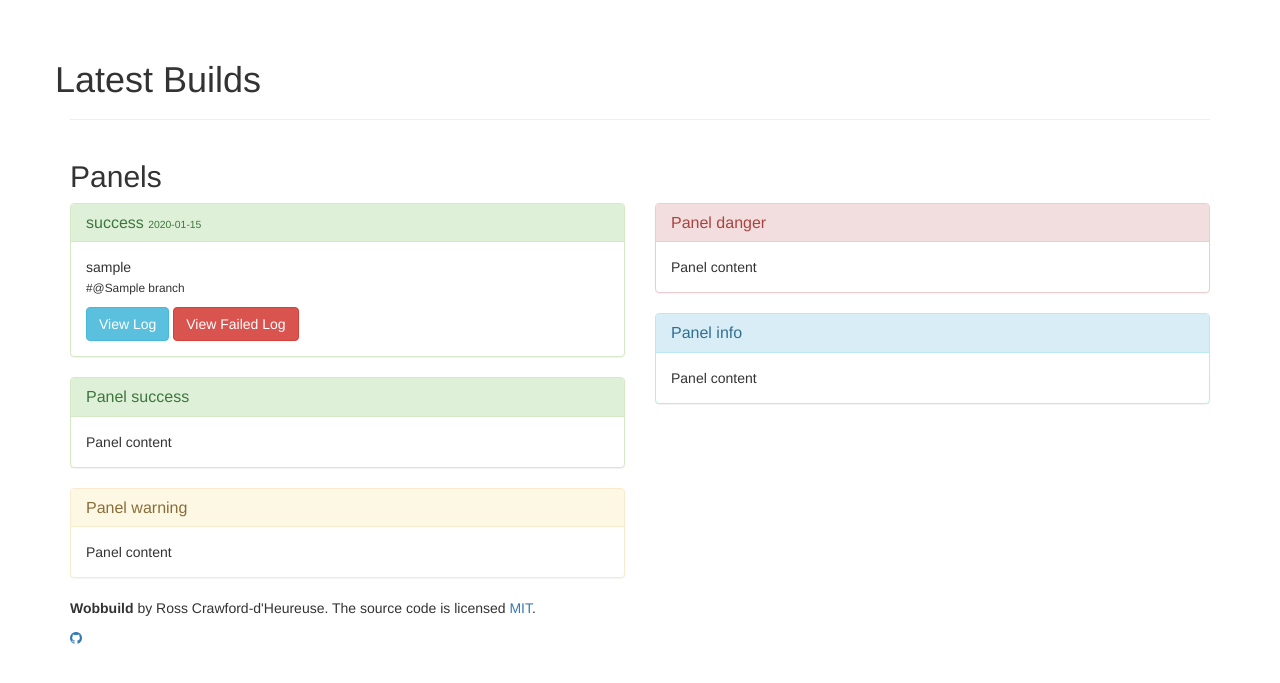
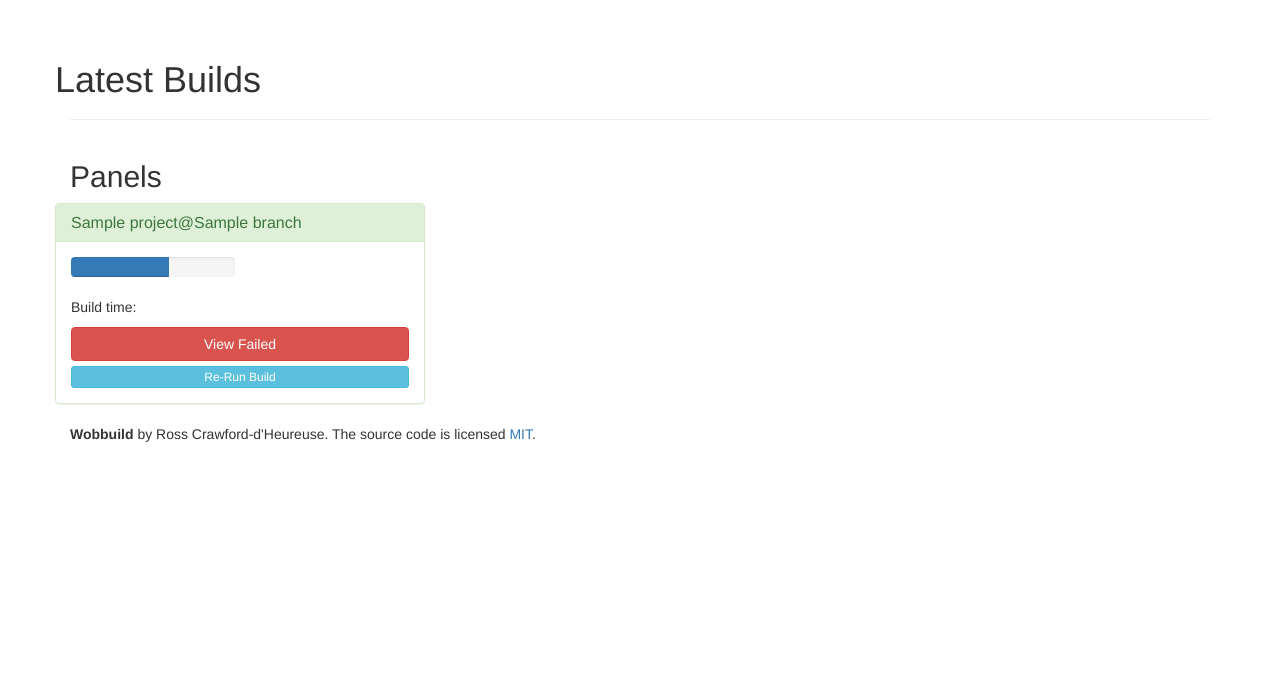
Before and after one commit to rosscdh/wobbuild, a Python web app: template wobbuild/receiver/templates/build_list.html in a window 1280 px wide. Shown: the top 683 px of the page. Run offline with Jinja, Linux system fonts and the light colour scheme; the template is opened without the code that fills it: most values are stand-ins (such as "Sample title", 1, 10 or a date in 2020); some libraries are stand-ins or nearby versions.

Commit message:
better look more js

```diff
--- a/wobbuild/receiver/templates/base.html
+++ b/wobbuild/receiver/templates/base.html
@@ -5,11 +5,18 @@
   <meta http-equiv="X-UA-Compatible" content="IE=edge">
   <meta name="viewport" content="width=device-width, initial-scale=1">
   <title>Wobbuild - Wobbly build system</title>
-  <link rel="stylesheet" type="text/css" href="//maxcdn.bootstrapcdn.com/bootstrap/3.3.7/css/bootstrap.min.css">
-  <link rel="stylesheet" id="bulma" href="https://cdnjs.cloudflare.com/ajax/libs/bootstrap-material-design/4.0.2/bootstrap-material-design.min.css" />
-  <link rel="stylesheet" href="https://maxcdn.bootstrapcdn.com/font-awesome/4.5.0/css/font-awesome.min.css">
+
+  <!-- Material Design fonts -->
   <link rel="stylesheet" type="text/css" href="//fonts.googleapis.com/css?family=Roboto:300,400,500,700">
   <link rel="stylesheet" type="text/css" href="//fonts.googleapis.com/icon?family=Material+Icons">
+
+  <!-- Bootstrap -->
+  <link rel="stylesheet" type="text/css" href="//maxcdn.bootstrapcdn.com/bootstrap/3.3.7/css/bootstrap.min.css">
+
+  <!-- Bootstrap Material Design -->
+  <link rel="stylesheet" type="text/css" href="//cdnjs.cloudflare.com/ajax/libs/bootstrap-material-design/4.0.2/bootstrap-material-design.min.css" />
+  <link rel="stylesheet" type="text/css" href="//cdnjs.cloudflare.com/ajax/libs/bootstrap-material-design/0.5.9/css/ripples.min.css" />
+
 </head>
 <body>
   <div class="container">
@@ -43,7 +50,8 @@
   </footer>
   <script type="text/javascript" src="https://cdnjs.cloudflare.com/ajax/libs/jquery/3.2.1/jquery.min.js"></script>
   <script type="text/javascript" src="https://cdnjs.cloudflare.com/ajax/libs/tether/1.4.0/js/tether.min.js"></script>
-  <script type="text/javascript" src="https://cdnjs.cloudflare.com/ajax/libs/bootstrap-material-design/4.0.2/bootstrap-material-design.umd.min.js"></script>
+  <script type="text/javascript" src="https://cdnjs.cloudflare.com/ajax/libs/bootstrap-material-design/4.0.2/bootstrap-material-design.iife.min.js"></script>
+  <script type="text/javascript" src="https://cdnjs.cloudflare.com/ajax/libs/handlebars.js/4.0.6/handlebars.min.js"></script>
   <script type="text/javascript">
   $( document ).ready(function() {
   });
--- a/wobbuild/receiver/templates/build_list.html
+++ b/wobbuild/receiver/templates/build_list.html
@@ -1,177 +1,122 @@
 {% extends 'base.html' %}
 
 {% block body %}
+<script type="text/javascript">
+var stdout_logs = {};
+var stderr_logs = {};
+</script>
 <div class="row">
     <div class="col-md-12">
       <h2>Panels</h2>
     </div>
-    </div>
+
     <div class="row">
-      <div class="col-md-6">
 
-        <div class="bs-component">
           {% for build in object_list %}
+          <div class="col-md-4">
             <div class="panel panel-{% if build.status == 'success' %}success{% elif build.status == 'created' %}info{% elif build.status == 'failure' %}danger{% else %}warning{% endif %}">
               <div class="panel-heading">
-                <h3 class="panel-title">{{ build.status }} <small>{{ build.dateof }}</small></h3>
+                <h3 class="panel-title">
+                  <a href="{{ build.pipeline.repo.url }}">{{ build.project.name }}@{{ build.pipeline.repo.branch }}</a>
+                  <span class="pull-right text-right"><i class="material-icons">{% if build.status == 'success' %}thumb up{% elif build.status == 'created' %}flight takeoff{% elif build.status == 'failure' %}thumb down{% else %}fingerprint{% endif %}</i></span>
+                </h3>
               </div>
               <div class="panel-body">
-              {{build.slug}}
-                <p><small>{{ build.pipeline.repo.url }}@{{ build.pipeline.repo.branch }}</small></p>
-                <a href="javascript:void(0)" class="btn btn-raised btn-info">View Log<div class="ripple-container"></div></a>
-                <a href="javascript:void(0)" class="btn btn-raised btn-danger">View Failed Log<div class="ripple-container"></div></a>
+                <div class="bs-component">
+                  <div class="progress">
+                    <div class="progress-bar" style="width: 60%;"></div>
                   </div>
                 </div>
+                <p>
+                Build time:
+                </p>
+                <button type="button" class="btn btn-block btn-danger" data-build_slug="{{ build.slug }}" data-toggle="modal" data-target="#modal-logs">View Failed<div class="ripple-container"></div></button>
+                <button type="button" class="btn btn-block btn-xs btn-info">Re-Run Build</a></button>
+              </div>
+            </div>
+          </div>
+          <script type="text/javascript">
+            stderr_logs['{{ build.slug }}'] = {{ build.step_logs|tojson|safe }};
+          </script>
           {% endfor %}
-
-          <div class="panel panel-success">
-            <div class="panel-heading">
-              <h3 class="panel-title">Panel success</h3>
-            </div>
-            <div class="panel-body">
-              Panel content
   </div>
 </div>
 
-          <div class="panel panel-warning">
-            <div class="panel-heading">
-              <h3 class="panel-title">Panel warning</h3>
+<div id="modal-logs" class="modal">
+  <div class="modal-dialog modal-lg">
+    <div class="modal-content">
+      <div class="modal-header">
+        <button type="button" class="close" data-dismiss="modal" aria-hidden="true">×</button>
+        <h4 class="modal-title"></h4>
       </div>
-            <div class="panel-body">
-              Panel content
+      <div class="modal-body">
+      </div>
+      <div class="modal-footer">
+        <button type="button" class="btn btn-default" data-dismiss="modal">Close</button>
       </div>
     </div>
   </div>
 </div>
-      <div class="col-md-6">
-        <div class="bs-component">
-          <div class="panel panel-danger">
-            <div class="panel-heading">
-              <h3 class="panel-title">Panel danger</h3>
-            </div>
-            <div class="panel-body">
-              Panel content
-            </div>
-          </div>
 
-          <div class="panel panel-info">
-            <div class="panel-heading">
-              <h3 class="panel-title">Panel info</h3>
-            </div>
-            <div class="panel-body">
-              Panel content
-            </div>
-          </div>
-        </div>
-      </div>
-    </div>
 {% endblock %}
 
 {% block js %}
+{% raw %}
+<script id="list-build-step-logs" type="text/x-handlebars-template">
+<div class="bs-component">
+  <div class="list-group">
+    {{#eachProperty steps}}
+    <div class="list-group-item">
+      <div class="row-content">
+        <!-- <div class="least-content">15m</div> -->
+        <h4 class="list-group-item-heading">{{property}}</h4>
+        <!-- <p class="list-group-item-text">Donec id elit non mi porta gravida at eget metus.</p> -->
+        <ol>
+          {{#each value}}
+          <li>
+            <div class="alert {{#if this.is_successful }}alert-muted{{ else }}alert-danger{{/if}}">
+            <i class="material-icons">{{#if this.is_successful }}check{{ else }}error{{/if}}</i> {{ step }}
+            </div>
+            <div class="well well-sm {{#if this.is_successful }}hide{{/if}}">
+            {{#if this.is_successful }}
+              {{ result }}
+            {{ else }}
+              {{ error }}
+            {{/if}}
+            </div>
+          </li>
+          {{/each}}
+        </ol>
+      </div>
+    </div>
+    <div class="list-group-separator"></div>
+    {{~/eachProperty}}
+  </div>
+</script>
+
 <script type="text/javascript">
-var stdout_logs = {};
-var stderr_logs = {};
+var source   = $("#list-build-step-logs").html();
+var list_build_step_logs_template = Handlebars.compile(source);
+
+Handlebars.registerHelper('eachProperty', function(context, options) {
+    var ret = "";
+    for(var prop in context)
+    {
+        ret = ret + options.fn({property:prop,value:context[prop]});
+    }
+    return ret;
+});
+
+$('#modal-logs').on('show.bs.modal', function (event) {
+  var button = $(event.relatedTarget) // Button that triggered the modal
+  var build_slug = button.data('build_slug') // Extract info from data-* attributes
+  var data = stderr_logs[build_slug];
+  console.log(data)
+  var modal = $(this)
+  modal.find('.modal-title').text('Build Logs for: ' + build_slug)
+  modal.find('.modal-body').html(list_build_step_logs_template({'steps': data}))
+})
+
 </script>
+{% endraw %}
 {% endblock %}
-
-{% block projects %}
-<div class="column is-12">
-  {% for row in project_list %}
-    <h1 class="title">{{ row.name }}</h1>
-    <div class="box">
-
-      {% for build in row.builds %}
-      <article class="media">
-        <div class="media-left">
-          <figure class="image is-64x64">
-            <span class="icon is-large"><i class="fa fa-{{ build.status_icon }}"></i></span>
-          </figure>
-        </div>
-        <div class="media-content">
-          <div class="content">
-           <div class="notification {% if build.status == 'success' %}is-success{% else %}is-danger{% endif %}">
-              {{ build.status }} <small style="float:right;">{{ build.dateof }}</small>
-            </div>
-            <progress class="progress is-success" value="60" max="100">60%</progress>
-            <p>
-              <a href="{{ build.pipeline.repo.url }}" target="_NEW"><strong>{{ build.pipeline.repo.url }}@{{ build.pipeline.repo.branch }}</strong></a>
-              <p>
-                <b>Before steps</b>
-                <ol>
-                {% for s in build.step_logs.before_steps %}
-                  <li>
-                    <b>-</b> <em>{{ s.step }}</em>:<br/>{# <code>{{ s.result }}</code><br/>#}<small><em>took:</em> {{ s.took }}</small> success: {{ s.is_successful }} return_code: {{ s.return_code }}
-                    {% if not s.is_successful %}
-                      <textarea class="is-24 textarea">{{ s.error|safe }}</textarea>
-                    {% endif %}
-                  </li>
-                {% endfor %}
-                </ol>
-                <b>Build steps</b>
-                <ol>
-                {% for s in build.step_logs.build_steps %}
-                  <li>
-                    <b>-</b> <em>{{ s.step }}</em>:<br/>{# <code>{{ s.result }}</code><br/>#}<small><em>took:</em> {{ s.took }}</small> success: {{ s.is_successful }} return_code: {{ s.return_code }}
-                    {% if not s.is_successful %}
-                      <textarea class="is-24 textarea">{{ s.error|safe }}</textarea>
-                    {% endif %}
-                  </li>
-                {% endfor %}
-                </ol>
-                <b>Publish steps</b>
-                <ol>
-                {% for s in build.step_logs.publish_steps %}
-                  <li>
-                    <b>-</b> <em>{{ s.step }}</em>:<br/>{# <code>{{ s.result }}</code><br/>#}<small><em>took:</em> {{ s.took }}</small> success: {{ s.is_successful }} return_code: {{ s.return_code }}
-                    {% if not s.is_successful %}
-                      <textarea class="is-24 textarea">{{ s.error|safe }}</textarea>
-                    {% endif %}
-                  </li>
-                {% endfor %}
-                </ol>
-                <b>Deploy steps</b>
-                <ol>
-                {% for s in build.step_logs.deploy_steps %}
-                  <li>
-                    <b>-</b> <em>{{ s.step }}</em>:<br/>{# <code>{{ s.result }}</code><br/>#}<small><em>took:</em> {{ s.took }}</small> success: {{ s.is_successful }} return_code: {{ s.return_code }}
-                    {% if not s.is_successful %}
-                      <textarea class="is-24 textarea">{{ s.error|safe }}</textarea>
-                    {% endif %}
-                  </li>
-                {% endfor %}
-                </ol>
-                <b>Final steps</b>
-                <ol>
-                {% for s in build.step_logs.final_steps %}
-                  <li>
-                    <b>-</b> <em>{{ s.step }}</em>:<br/>{# <code>{{ s.result }}</code><br/>#}<small><em>took:</em> {{ s.took }}</small> success: {{ s.is_successful }} return_code: {{ s.return_code }}
-                    {% if not s.is_successful %}
-                      <textarea class="is-24 textarea">{{ s.error|safe }}</textarea>
-                    {% endif %}
-                  </li>
-                {% endfor %}
-                </ol>
-              </p>
-            </p>
-          </div>
-          <nav class="level">
-            <div class="level-left">
-              <a class="level-item">
-                {{ build.slug[:8] }}
-              </a>
-            </div>
-          </nav>
-        </div>
-      </article>
-      {% endfor %}
-    </div>
-  {% endfor %}
-</div>
-
-
-</div>
-{% endblock %}
-
- 2f6b61b0 visit repo
-branch: master
-[u'publish_steps', u'system', u'build_steps', u'before_steps', u'final_steps', u'deploy_steps']
```
Also changed, not shown: playbooks/tasks/base.yml (+11 -6 lines), playbooks/vagrant.yml (+11 -3 lines), requirements.yml (+6 -1 lines), 1 other file. Lines whose indentation alone changed are shown as unchanged.
